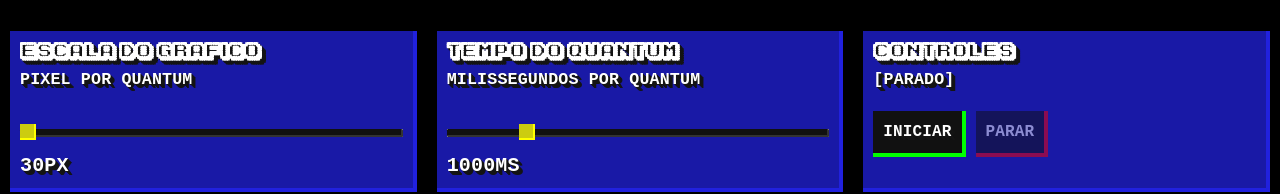
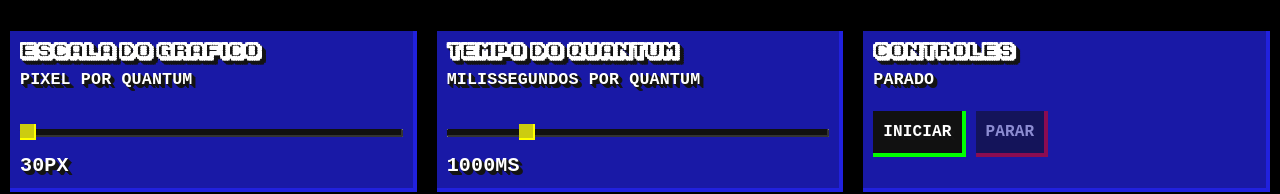
Before and after one commit to mateuscalza/srt-scheduler, a React (Create React App) app: page / in a window 1280 px wide. Shown: the part 171-365 px from the top of the page. Built offline with nearby package versions, Linux system fonts and the light colour scheme.

Commit message:
Exibindo o tempo.

```diff
--- a/src/App.js
+++ b/src/App.js
@@ -34,6 +34,8 @@ function App() {
           status={runner.running}
           onStart={runner.run}
           onStop={runner.stop}
+          quantum={quantum}
+          time={runner.time}
         />
       </div>
       <Timeline processes={processes} pixelsPerUnit={pixelsPerUnit} />
--- a/src/components/RunControl.js
+++ b/src/components/RunControl.js
@@ -1,6 +1,6 @@
 import React from 'react';
 
-export default function RunControl({ status, onStart, onStop }) {
+export default function RunControl({ status, onStart, onStop, time }) {
   const handleStart = event => {
     event.preventDefault();
     if (!status) {
@@ -19,7 +19,9 @@ export default function RunControl({ status, onStart, onStop }) {
       <p>
         <strong className="title">Controles</strong>
         <br />
-        <small>{status ? '[Em execução]' : '[Parado]'}</small>
+        <small>{status ? 'Em execução' : 'Parado'}</small>
+        <br />
+        <small>{time > 0 ? <>Quantuns: {time}</> : null}</small>
       </p>
       <div className="buttons">
         <button
--- a/src/serviceWorker.js
+++ b/src/serviceWorker.js
@@ -1,20 +1,6 @@
-// This optional code is used to register a service worker.
-// register() is not called by default.
-
-// This lets the app load faster on subsequent visits in production, and gives
-// it offline capabilities. However, it also means that developers (and users)
-// will only see deployed updates on subsequent visits to a page, after all the
-// existing tabs open on the page have been closed, since previously cached
-// resources are updated in the background.
-
-// To learn more about the benefits of this model and instructions on how to
-// opt-in, read https://bit.ly/CRA-PWA
-
 const isLocalhost = Boolean(
   window.location.hostname === 'localhost' ||
-    // [::1] is the IPv6 localhost address.
     window.location.hostname === '[::1]' ||
-    // 127.0.0.1/8 is considered localhost for IPv4.
     window.location.hostname.match(
       /^127(?:\.(?:25[0-5]|2[0-4][0-9]|[01]?[0-9][0-9]?)){3}$/
     )
@@ -22,12 +8,8 @@ const isLocalhost = Boolean(
 
 export function register(config) {
   if (process.env.NODE_ENV === 'production' && 'serviceWorker' in navigator) {
-    // The URL constructor is available in all browsers that support SW.
     const publicUrl = new URL(process.env.PUBLIC_URL, window.location.href);
     if (publicUrl.origin !== window.location.origin) {
-      // Our service worker won't work if PUBLIC_URL is on a different origin
-      // from what our page is served on. This might happen if a CDN is used to
-      // serve assets; see https://github.com/facebook/create-react-app/issues/2374
       return;
     }
 
@@ -35,11 +17,7 @@ export function register(config) {
       const swUrl = `${process.env.PUBLIC_URL}/service-worker.js`;
 
       if (isLocalhost) {
-        // This is running on localhost. Let's check if a service worker still exists or not.
         checkValidServiceWorker(swUrl, config);
-
-        // Add some additional logging to localhost, pointing developers to the
-        // service worker/PWA documentation.
         navigator.serviceWorker.ready.then(() => {
           console.log(
             'This web app is being served cache-first by a service ' +
@@ -47,7 +25,6 @@ export function register(config) {
           );
         });
       } else {
-        // Is not localhost. Just register service worker
         registerValidSW(swUrl, config);
       }
     });
@@ -66,23 +43,15 @@ function registerValidSW(swUrl, config) {
         installingWorker.onstatechange = () => {
           if (installingWorker.state === 'installed') {
             if (navigator.serviceWorker.controller) {
-              // At this point, the updated precached content has been fetched,
-              // but the previous service worker will still serve the older
-              // content until all client tabs are closed.
               console.log(
-                'New content is available and will be used when all ' +
-                  'tabs for this page are closed. See https://bit.ly/CRA-PWA.'
+                'Novo conteúdo disponível!'
               );
 
-              // Execute callback
               if (config && config.onUpdate) {
                 config.onUpdate(registration);
               }
             } else {
-              // At this point, everything has been precached.
-              // It's the perfect time to display a
-              // "Content is cached for offline use." message.
-              console.log('Content is cached for offline use.');
+              console.log('Disponível offline!');
 
               // Execute callback
               if (config && config.onSuccess) {
@@ -99,29 +68,25 @@ function registerValidSW(swUrl, config) {
 }
 
 function checkValidServiceWorker(swUrl, config) {
-  // Check if the service worker can be found. If it can't reload the page.
   fetch(swUrl)
     .then(response => {
-      // Ensure service worker exists, and that we really are getting a JS file.
       const contentType = response.headers.get('content-type');
       if (
         response.status === 404 ||
         (contentType != null && contentType.indexOf('javascript') === -1)
       ) {
-        // No service worker found. Probably a different app. Reload the page.
         navigator.serviceWorker.ready.then(registration => {
           registration.unregister().then(() => {
             window.location.reload();
           });
         });
       } else {
-        // Service worker found. Proceed as normal.
         registerValidSW(swUrl, config);
       }
     })
     .catch(() => {
       console.log(
-        'No internet connection found. App is running in offline mode.'
+        'Rodando no modo offline!'
       );
     });
 }
```
